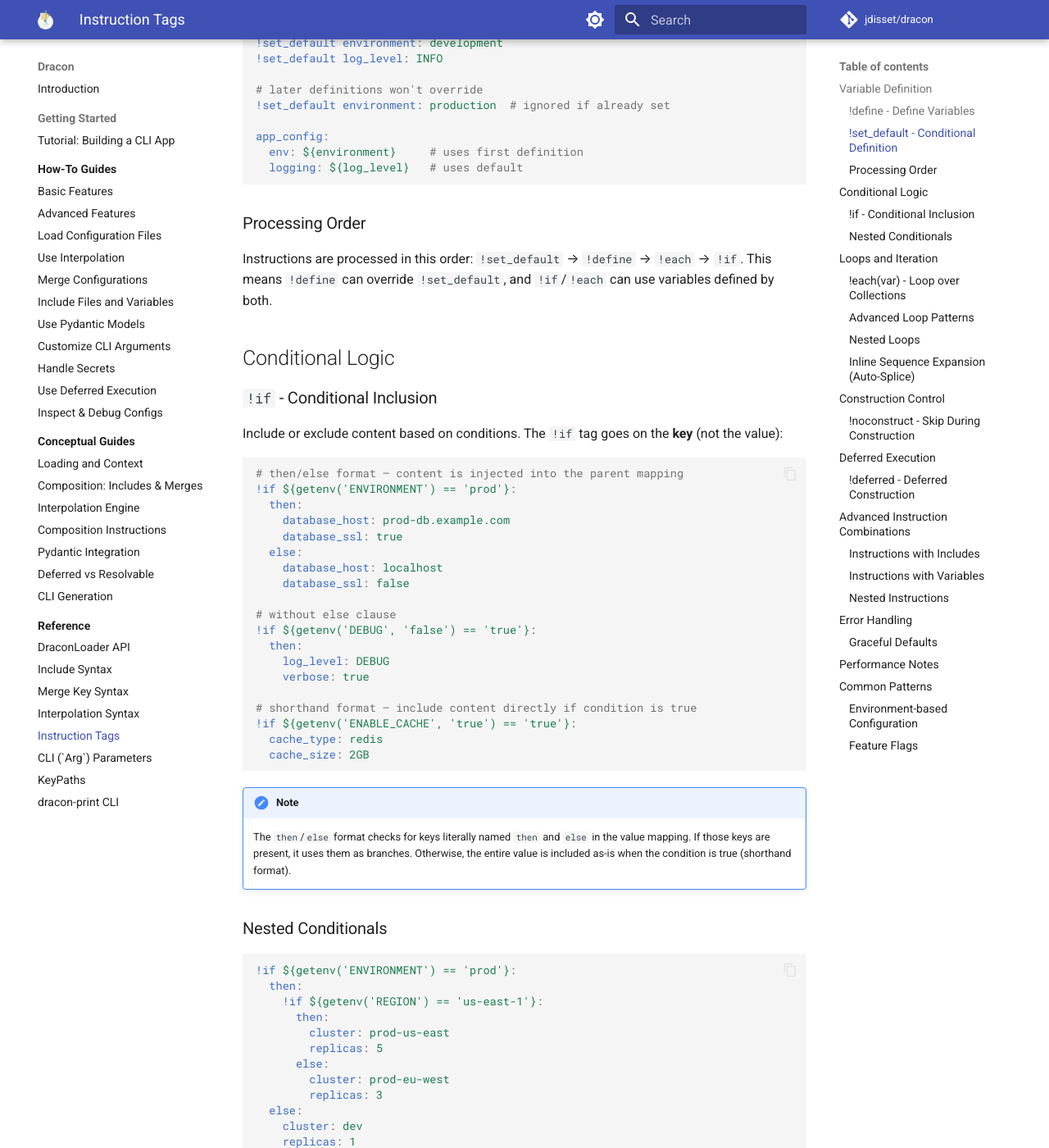
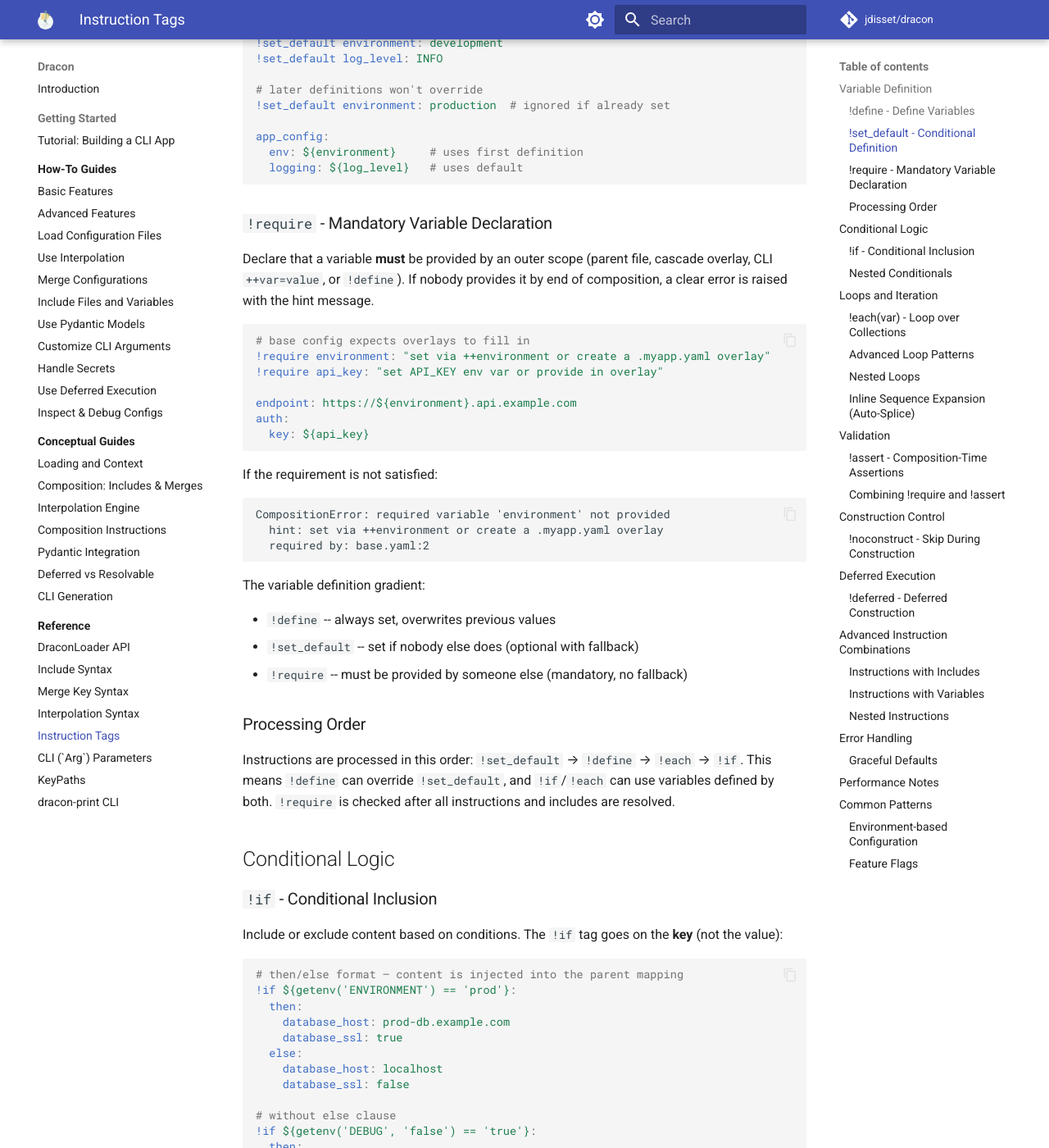
Before and after one commit to jdisset/dracon, an MkDocs documentation site: the page built from docs/reference/instruction_tags.md, in a window 1280 px wide and 1400 px high, scrolled down 945 px. Shown: the whole window at 82% size. Built offline with MkDocs 1.6.1 and Material for MkDocs 9.7.7, drawn with Linux system fonts in a browser that asks for light colours; comment, search, counter and statistics services are not loaded; some of the changed text lies outside the part shown.

Commit message:
update docs for !require, !assert, and raw cli args

````diff
--- a/docs/reference/instruction_tags.md
+++ b/docs/reference/instruction_tags.md
@@ -47,9 +47,37 @@ app_config:
   logging: ${log_level}   # uses default
 ```
 
+### `!require` - Mandatory Variable Declaration
+
+Declare that a variable **must** be provided by an outer scope (parent file, cascade overlay, CLI `++var=value`, or `!define`). If nobody provides it by end of composition, a clear error is raised with the hint message.
+
+```yaml
+# base config expects overlays to fill in
+!require environment: "set via ++environment or create a .myapp.yaml overlay"
+!require api_key: "set API_KEY env var or provide in overlay"
+
+endpoint: https://${environment}.api.example.com
+auth:
+  key: ${api_key}
+```
+
+If the requirement is not satisfied:
+
+```
+CompositionError: required variable 'environment' not provided
+  hint: set via ++environment or create a .myapp.yaml overlay
+  required by: base.yaml:2
+```
+
+The variable definition gradient:
+
+- `!define` -- always set, overwrites previous values
+- `!set_default` -- set if nobody else does (optional with fallback)
+- `!require` -- must be provided by someone else (mandatory, no fallback)
+
 ### Processing Order
 
-Instructions are processed in this order: `!set_default` → `!define` → `!each` → `!if`. This means `!define` can override `!set_default`, and `!if`/`!each` can use variables defined by both.
+Instructions are processed in this order: `!set_default` → `!define` → `!each` → `!if`. This means `!define` can override `!set_default`, and `!if`/`!each` can use variables defined by both. `!require` is checked after all instructions and includes are resolved.
 
 ## Conditional Logic
 
@@ -230,6 +258,38 @@ deployments:
 # Result: [init, deploy_dev_us, deploy_dev_eu, deploy_prod_us, deploy_prod_eu, finalize]
 ```
 
+## Validation
+
+### `!assert` - Composition-Time Assertions
+
+Validate invariants over the composed tree. The expression uses the same interpolation engine as `${...}`. Runs after all other instructions are resolved but before construction.
+
+```yaml
+!assert ${port > 0 and port < 65536}: "port out of range"
+!assert ${engine in ('postgres', 'mysql', 'sqlite')}: "unknown db engine"
+!assert ${not (environment == 'prod' and debug)}: "debug must be off in prod"
+```
+
+Assertions are removed from the final tree -- pure validation, zero runtime overhead. If an assertion fails:
+
+```
+CompositionError: assertion failed: debug must be off in prod
+```
+
+### Combining `!require` and `!assert`
+
+```yaml
+!require environment: "set via ++environment"
+!require port: "provide a port number"
+
+!assert ${port > 0 and port < 65536}: "port must be 1-65535"
+!assert ${environment in ('dev', 'staging', 'prod')}: "invalid environment"
+
+server:
+  env: ${environment}
+  port: ${port}
+```
+
 ## Construction Control
 
 ### `!noconstruct` - Skip During Construction
````
Also changed, not shown: README.md (+1 -1 lines), docs/concepts/instructions.md (+31 -0 lines), docs/reference/cli_arg.md (+17 -1 lines), 1 other file.
